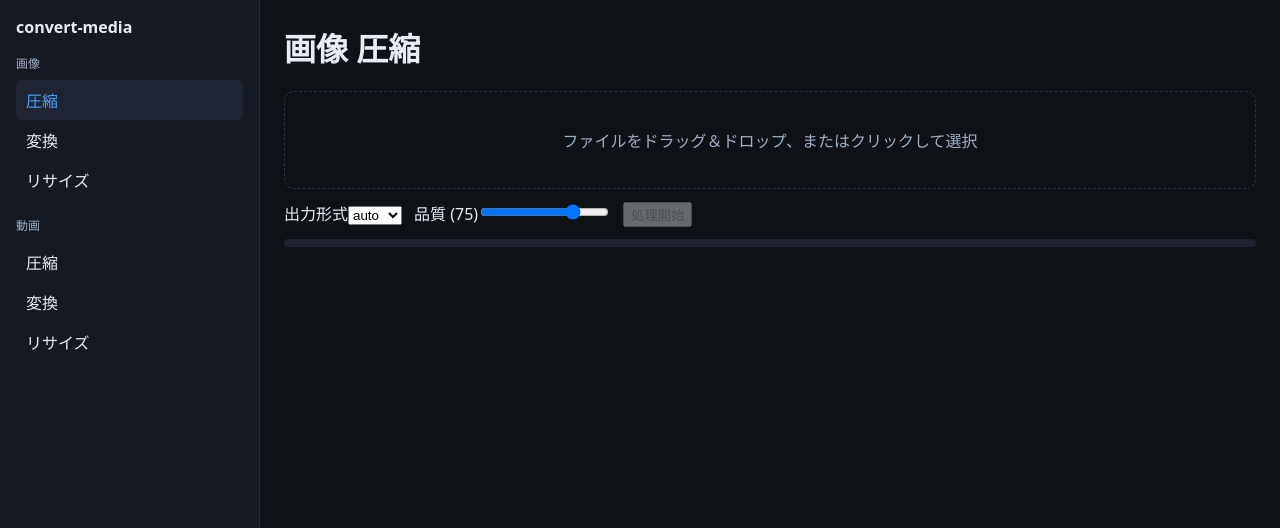
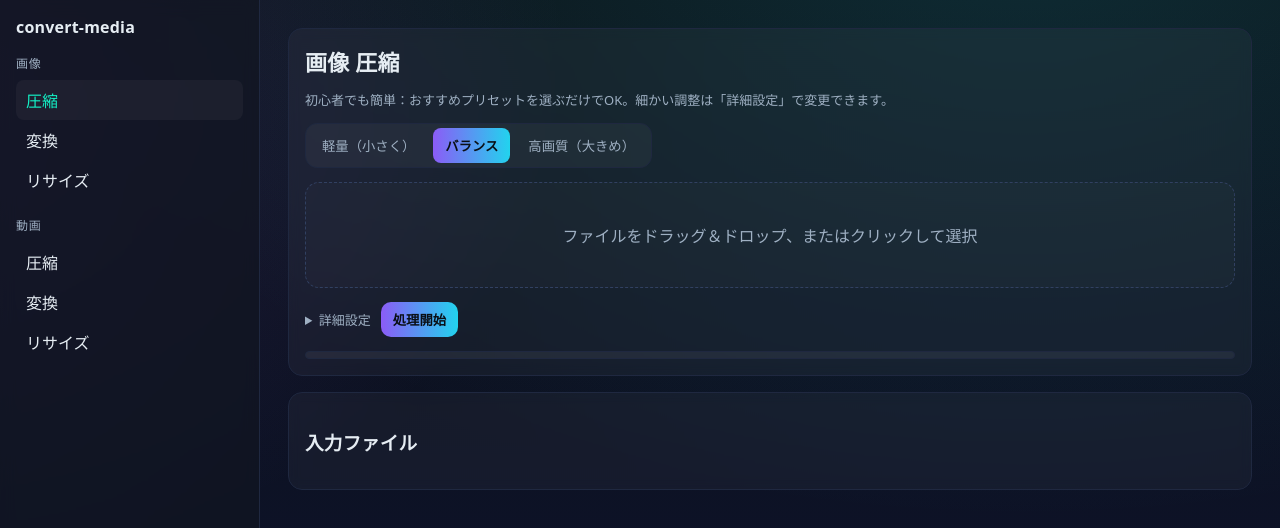
Before and after one commit to shoya-sue/convert-media, a React (Vite) app: page /image/compress in a window 1280 px wide. Shown: the top 528 px of the page. Built offline with nearby package versions, Linux system fonts and the light colour scheme.

Commit message:
feat(ui): Solana風のダークグラデとガラス調UIに刷新\n\n- 背景にパープル/シアンのグラデーションを適用\n- カード/ボタン/セグメント等のUIコンポーネント風スタイルを追加

```diff
--- a/src/routes/image/Compress.tsx
+++ b/src/routes/image/Compress.tsx
@@ -51,31 +51,43 @@ export default function ImageCompress() {
   }
 
   return (
-    <div>
+    <div className="stack">
+      <div className="card">
         <h1>画像 圧縮</h1>
+        <p className="muted">初心者でも簡単：おすすめプリセットを選ぶだけでOK。細かい調整は「詳細設定」で変更できます。</p>
+        <div className="controls">
+          <PresetButtons onSelect={(q) => setValueQuality(q)} current={watch('quality') ?? 0.75} />
+        </div>
         <Dropzone accept="image/*" onFiles={setFiles} />
         <form className="controls" onSubmit={onProcess}>
+          <details>
+            <summary className="muted">詳細設定</summary>
+            <div className="controls">
               <label>
                 出力形式
                 <select {...register('format')}>
-            <option value="auto">auto</option>
-            <option value="jpeg">jpeg</option>
-            <option value="png">png</option>
-            <option value="webp">webp</option>
+                  <option value="auto">おすすめ（自動）</option>
+                  <option value="jpeg">JPEG</option>
+                  <option value="png">PNG</option>
+                  <option value="webp">WebP</option>
                 </select>
               </label>
-        <label style={{ marginLeft: 12 }}>
+              <label>
                 品質 ({Math.round((watch('quality') ?? 0.75) * 100)})
                 <input type="range" min={0} max={1} step={0.01} {...register('quality', { valueAsNumber: true })} />
               </label>
-        <button type="submit" disabled={!files.length} style={{ marginLeft: 12 }}>
-          処理開始
-        </button>
+            </div>
+          </details>
+          <button className="btn btn-primary" type="submit" disabled={!files.length}>処理開始</button>
         </form>
         <ProgressBar value={progress} />
+      </div>
+      <div className="card">
+        <h3>入力ファイル</h3>
         <List files={files} />
+      </div>
       {!!results.length && (
-        <div style={{ marginTop: 12 }}>
+        <div className="card">
           <h3>結果</h3>
           <ul>
             {results.map((r) => (
@@ -85,7 +97,7 @@ export default function ImageCompress() {
               </li>
             ))}
           </ul>
-          <button onClick={onDownloadAll}>すべてZIPでダウンロード</button>
+          <button className="btn btn-ghost" onClick={onDownloadAll}>すべてZIPでダウンロード</button>
         </div>
       )}
     </div>
@@ -118,3 +130,31 @@ function DownloadLink({ name, blob }: { name: string; blob: Blob }) {
     </a>
   )
 }
+
+function PresetButtons({ onSelect, current }: { onSelect: (q: number) => void; current: number }) {
+  // マッピング：初心者向けに「軽量」「バランス」「高画質」
+  const presets = [
+    { key: 'small', label: '軽量（小さく）', q: 0.6 },
+    { key: 'balanced', label: 'バランス', q: 0.75 },
+    { key: 'high', label: '高画質（大きめ）', q: 0.9 },
+  ]
+  const nearest = presets.reduce((a, b) => (Math.abs(b.q - current) < Math.abs(a.q - current) ? b : a), presets[0])
+  return (
+    <div className="segment" role="group" aria-label="品質プリセット">
+      {presets.map((p) => (
+        <button type="button" key={p.key} aria-pressed={nearest.key === p.key} onClick={() => onSelect(p.q)}>
+          {p.label}
+        </button>
+      ))}
+    </div>
+  )
+}
+
+function setValueQuality(val: number) {
+  const input = document.querySelector('input[type="range"]') as HTMLInputElement | null
+  if (input) {
+    input.value = String(val)
+    input.dispatchEvent(new Event('input', { bubbles: true }))
+    input.dispatchEvent(new Event('change', { bubbles: true }))
+  }
+}
--- a/src/styles/globals.css
+++ b/src/styles/globals.css
@@ -1,34 +1,71 @@
 :root {
-  --bg: #0e1116;
-  --panel: #151a22;
+  --bg: #0b0f14;
+  --bg-grad-1: #0b0f14;
+  --bg-grad-2: #0e1430;
+  --panel: rgba(18, 22, 34, 0.7);
+  --panel-stroke: #1f2840;
   --text: #e6edf3;
   --muted: #9fb0c3;
-  --primary: #4ea1ff;
+  --primary: #8b5cf6; /* purple */
+  --primary-2: #22d3ee; /* cyan */
+  --accent: #14f1c6;
 }
 
 * { box-sizing: border-box; }
 html, body, #root { height: 100%; }
-body { margin: 0; font-family: ui-sans-serif, system-ui, -apple-system, Segoe UI, Roboto, Helvetica, Arial; background: var(--bg); color: var(--text); }
+body {
+  margin: 0;
+  font-family: ui-sans-serif, system-ui, -apple-system, Segoe UI, Roboto, Helvetica, Arial;
+  background:
+    radial-gradient(1000px 600px at 80% -10%, rgba(34,211,238,0.15), transparent),
+    radial-gradient(700px 500px at -10% 10%, rgba(139,92,246,0.18), transparent),
+    linear-gradient(180deg, var(--bg-grad-1), var(--bg-grad-2));
+  color: var(--text);
+}
 
 .layout { display: grid; grid-template-columns: 260px 1fr; height: 100%; }
-.sidebar { background: var(--panel); padding: 16px; border-right: 1px solid #212938; }
-.brand { display: block; font-weight: 700; color: var(--text); text-decoration: none; margin-bottom: 12px; }
+.sidebar {
+  backdrop-filter: blur(8px);
+  background: var(--panel);
+  padding: 16px;
+  border-right: 1px solid var(--panel-stroke);
+}
+.brand { display: block; font-weight: 800; color: var(--text); text-decoration: none; margin-bottom: 12px; letter-spacing: .2px; }
 .section { margin-top: 16px; }
-.section-title { color: var(--muted); font-size: 12px; text-transform: uppercase; margin: 8px 0; }
+.section-title { color: var(--muted); font-size: 12px; text-transform: uppercase; margin: 8px 0; letter-spacing: .8px; }
 .menu { list-style: none; padding: 0; margin: 0; }
-.menu a { display: block; padding: 8px 10px; color: var(--text); text-decoration: none; border-radius: 6px; }
-.menu a.active, .menu a:hover { background: #1d2532; color: var(--primary); }
+.menu a { display: block; padding: 8px 10px; color: var(--text); text-decoration: none; border-radius: 8px; transition: background .15s ease, color .15s ease; }
+.menu a.active, .menu a:hover { background: rgba(255,255,255,0.04); color: var(--accent); }
 
-.content { padding: 24px; overflow: auto; }
-h1 { margin-top: 0; }
+.content { padding: 28px; overflow: auto; }
+h1 { margin: 0 0 12px; font-size: 22px; letter-spacing: .2px; }
+.muted { color: var(--muted); font-size: 13px; }
 
-.dropzone { border: 1px dashed #2a3344; border-radius: 10px; padding: 20px; text-align: center; color: var(--muted); cursor: pointer; }
-.dropzone.over { border-color: var(--primary); color: var(--text); }
+/* Card / panel */
+.card { background: rgba(255,255,255,0.04); border: 1px solid var(--panel-stroke); border-radius: 14px; padding: 16px; backdrop-filter: blur(6px); }
+.stack { display: grid; gap: 16px; }
 
-.controls { margin: 12px 0; }
+/* Buttons */
+.btn { appearance: none; border: 1px solid transparent; border-radius: 10px; padding: 8px 12px; color: var(--text); background: rgba(255,255,255,0.04); cursor: pointer; }
+.btn:hover { background: rgba(255,255,255,0.06); }
+.btn-primary { background: linear-gradient(90deg, var(--primary), var(--primary-2)); border: none; color: #0a0f15; font-weight: 700; }
+.btn-primary:hover { filter: brightness(1.05); }
+.btn-ghost { background: transparent; border: 1px solid var(--panel-stroke); }
+
+/* Dropzone */
+.dropzone { border: 1px dashed #314061; border-radius: 14px; padding: 24px; text-align: center; color: var(--muted); cursor: pointer; background: rgba(255,255,255,0.02); }
+.dropzone.over { border-color: var(--primary-2); color: var(--text); box-shadow: 0 0 0 2px rgba(34,211,238,0.15) inset; }
+
+.controls { margin: 14px 0; display: flex; flex-wrap: wrap; align-items: center; gap: 10px; }
 .file-list { margin-top: 12px; padding-left: 18px; }
 
-.progress { height: 8px; background: #1b2230; border-radius: 999px; overflow: hidden; }
-.progress-inner { height: 100%; background: linear-gradient(90deg, #4ea1ff, #7cc6ff); width: 0%; transition: width .2s ease; }
+/* Progress */
+.progress { height: 8px; background: rgba(255,255,255,0.06); border-radius: 999px; overflow: hidden; border: 1px solid var(--panel-stroke); }
+.progress-inner { height: 100%; background: linear-gradient(90deg, var(--primary), var(--primary-2)); width: 0%; transition: width .2s ease; }
 .progress-inner.indeterminate { width: 40%; animation: indet 1.2s infinite; }
 @keyframes indet { 0% { transform: translateX(-100%);} 100% { transform: translateX(250%);} }
+
+/* Segmented control */
+.segment { display: inline-grid; grid-auto-flow: column; gap: 6px; background: rgba(255,255,255,0.04); border: 1px solid var(--panel-stroke); border-radius: 12px; padding: 4px; }
+.segment button { border: none; background: transparent; color: var(--muted); padding: 8px 12px; border-radius: 8px; cursor: pointer; }
+.segment button[aria-pressed="true"] { color: #0a0f15; background: linear-gradient(90deg, var(--primary), var(--primary-2)); font-weight: 700; }
```
Also changed, not shown: 1 other file (tests, documents, lock files or other folders). Lines whose indentation alone changed are shown as unchanged.
